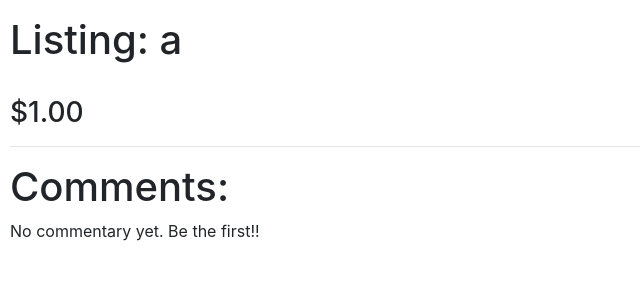
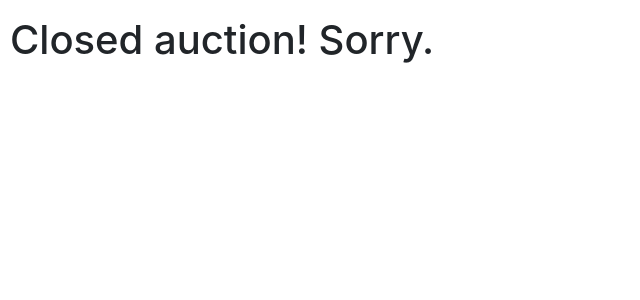
Before and after one commit to LeandroBurioni/CS50-web, a Django app: page /listing/1 in a window 1280 px wide. Shown: the part 147-447 px from the top of the page, without its empty margins (0-640 px from the left). Run offline with Django 3.2, Linux system fonts and the light colour scheme; data comes from the database, SQL or seed files in the repository; some libraries are stand-ins or nearby versions.

Commit message:
cant see closed auction

```diff
--- a/auctions/templates/auctions/auction.html
+++ b/auctions/templates/auctions/auction.html
@@ -3,6 +3,8 @@
 {% block title %} Listing: {{listing.title}} {% endblock %}
 
 {% block body %}
+
+    {%if listing.open %}
     <h1>Listing: {{listing.title}}</h1>
     <img src="{{ listing.url_image }}" width="500px" style="align-self: center;">
     {{listing.desc}}
@@ -35,5 +37,7 @@
     {% empty %}
     <p>No commentary yet. Be the first!!</p>
     {% endfor %}
-
-{% endblock %}
+    {% else %}
+    <h1>Closed auction! Sorry. </h1>
+    {% endif %}
+    {% endblock %}
```
